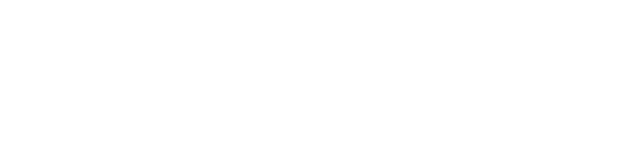
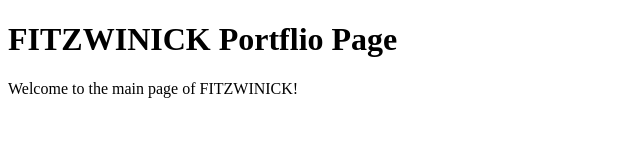
Before and after one commit to mfitzwinick/mfitzwinick.github.io, a plain HTML site: page index.html in a window 1280 px wide. Shown: the whole page, without its empty margins (0-640 px from the left). Drawn offline with Linux system fonts and the light colour scheme.

Commit message:
first edit to page

```diff
--- a/index.html
+++ b/index.html
@@ -9,3 +9,5 @@
 
 </body>
 </html>
+<h1>FITZWINICK Portflio Page</h1>
+<p>Welcome to the main page of FITZWINICK!</p>
```
